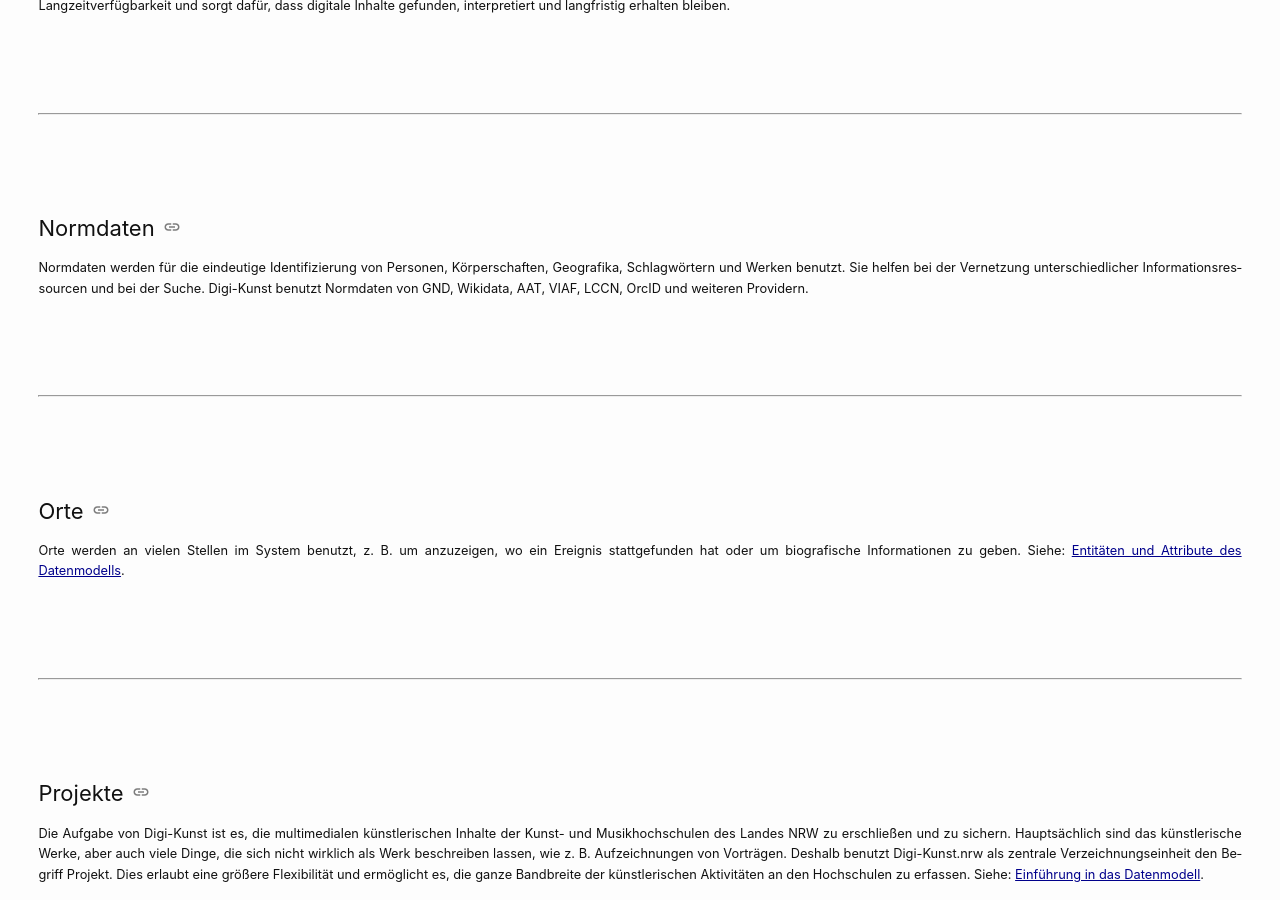
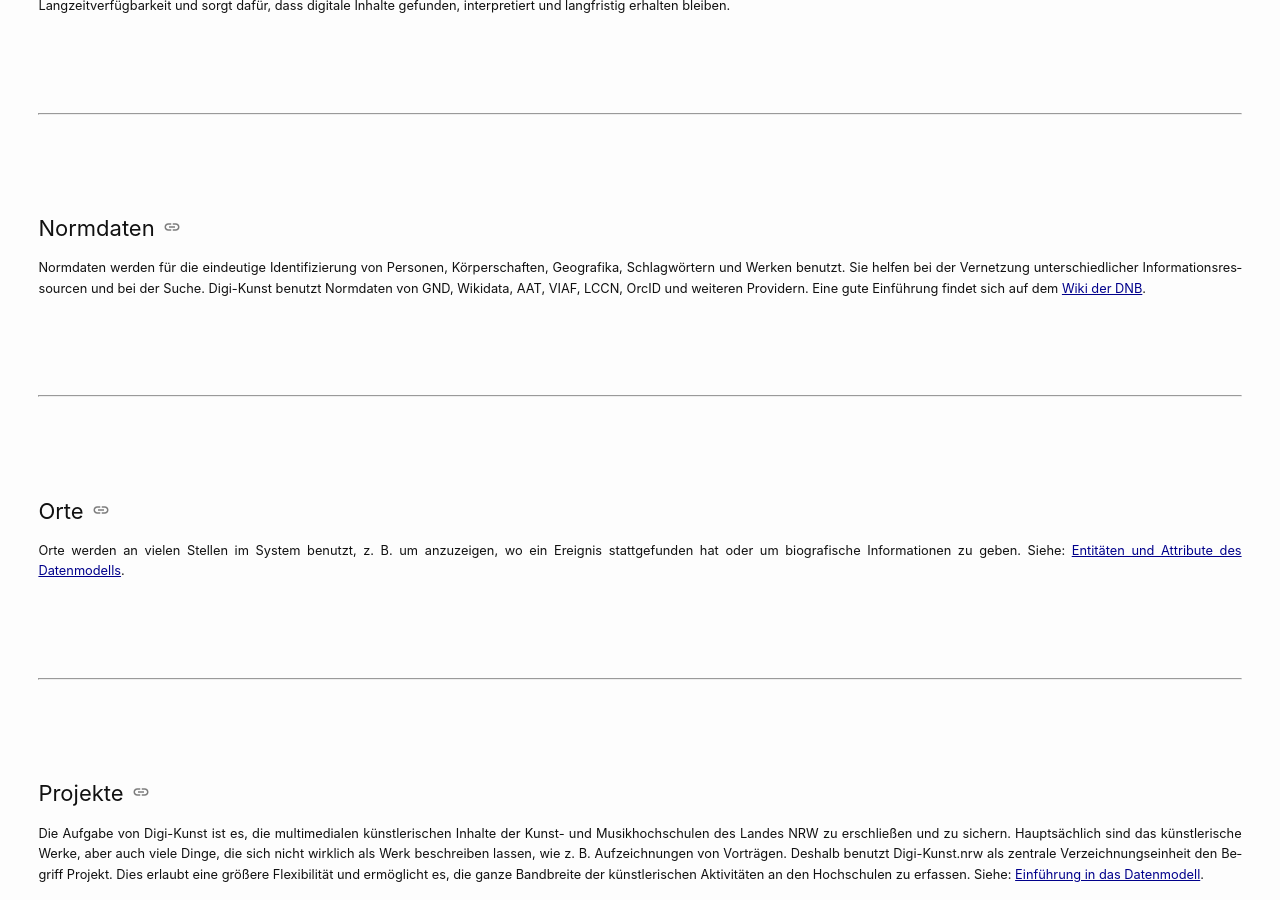
Before and after one commit to ottjannik/digi-kunst.github.io, a Jekyll site: the page built from ressourcen/a-bis-z.markdown, in a window 1280 px wide and 900 px high, scrolled down 5321 px. Built offline with Jekyll 4.4.1, drawn with Linux system fonts in a browser that asks for light colours; a script that is not in the unit is left out.

Commit message:
Update a-bis-z.markdown

```diff
--- a/ressourcen/a-bis-z.markdown
+++ b/ressourcen/a-bis-z.markdown
@@ -106,7 +106,7 @@ Beschreibende Informationen, die zur Klassifikation, Erschließung und Verwaltun
 ----
 
 ### Normdaten
-Normdaten werden für die eindeutige Identifizierung von Personen, Körperschaften, Geografika, Schlagwörtern und Werken benutzt. Sie helfen bei der Vernetzung unterschiedlicher Informationsressourcen und bei der Suche. Digi-Kunst benutzt Normdaten von GND, Wikidata, AAT, VIAF, LCCN, OrcID und weiteren Providern.
+Normdaten werden für die eindeutige Identifizierung von Personen, Körperschaften, Geografika, Schlagwörtern und Werken benutzt. Sie helfen bei der Vernetzung unterschiedlicher Informationsressourcen und bei der Suche. Digi-Kunst benutzt Normdaten von GND, Wikidata, AAT, VIAF, LCCN, OrcID und weiteren Providern. Eine gute Einführung findet sich auf dem [Wiki der DNB](https://wiki.dnb.de/plugins/servlet/mobile?contentId=322905215#content/view/322905215).
 
 ----
 
```
